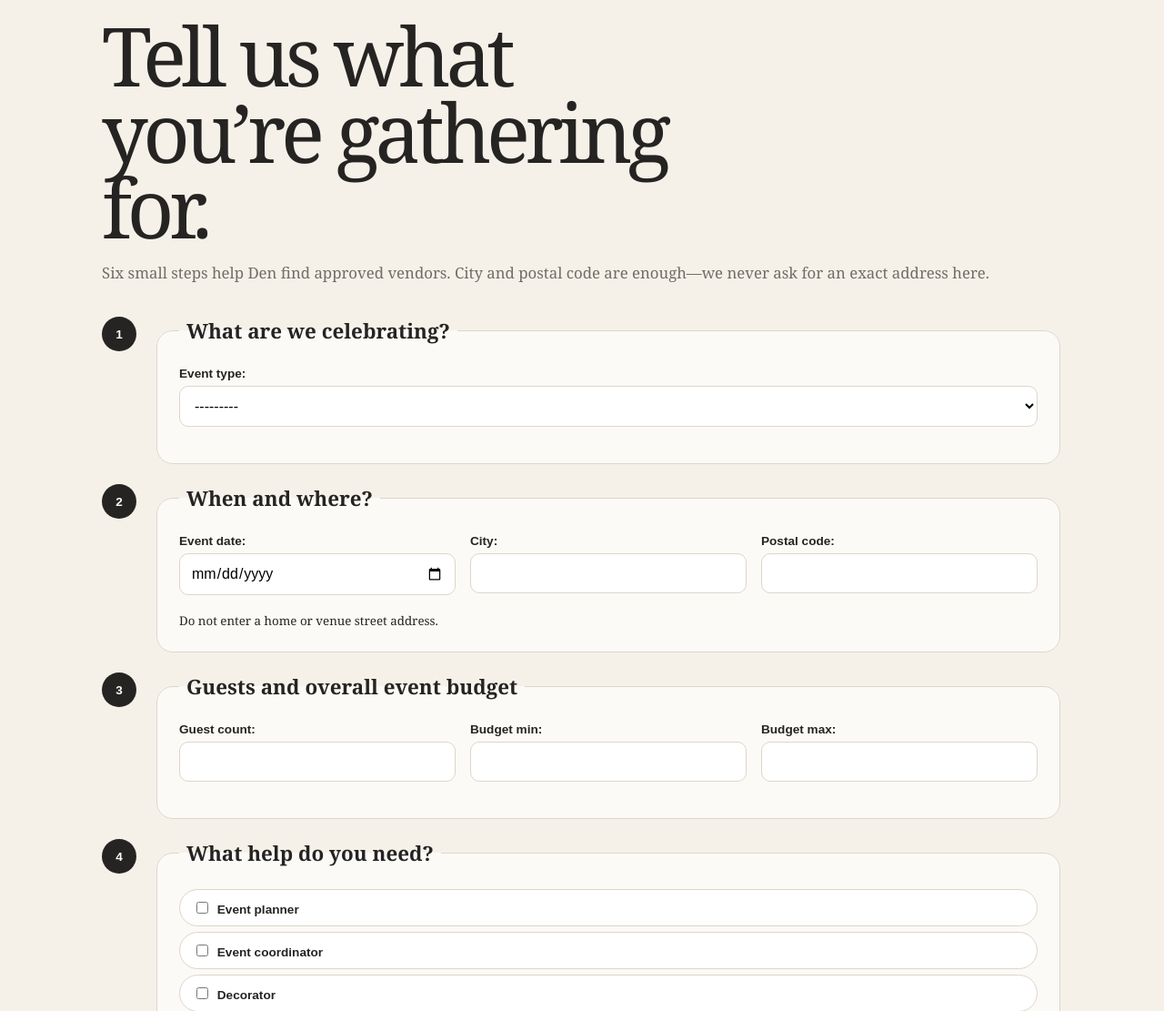
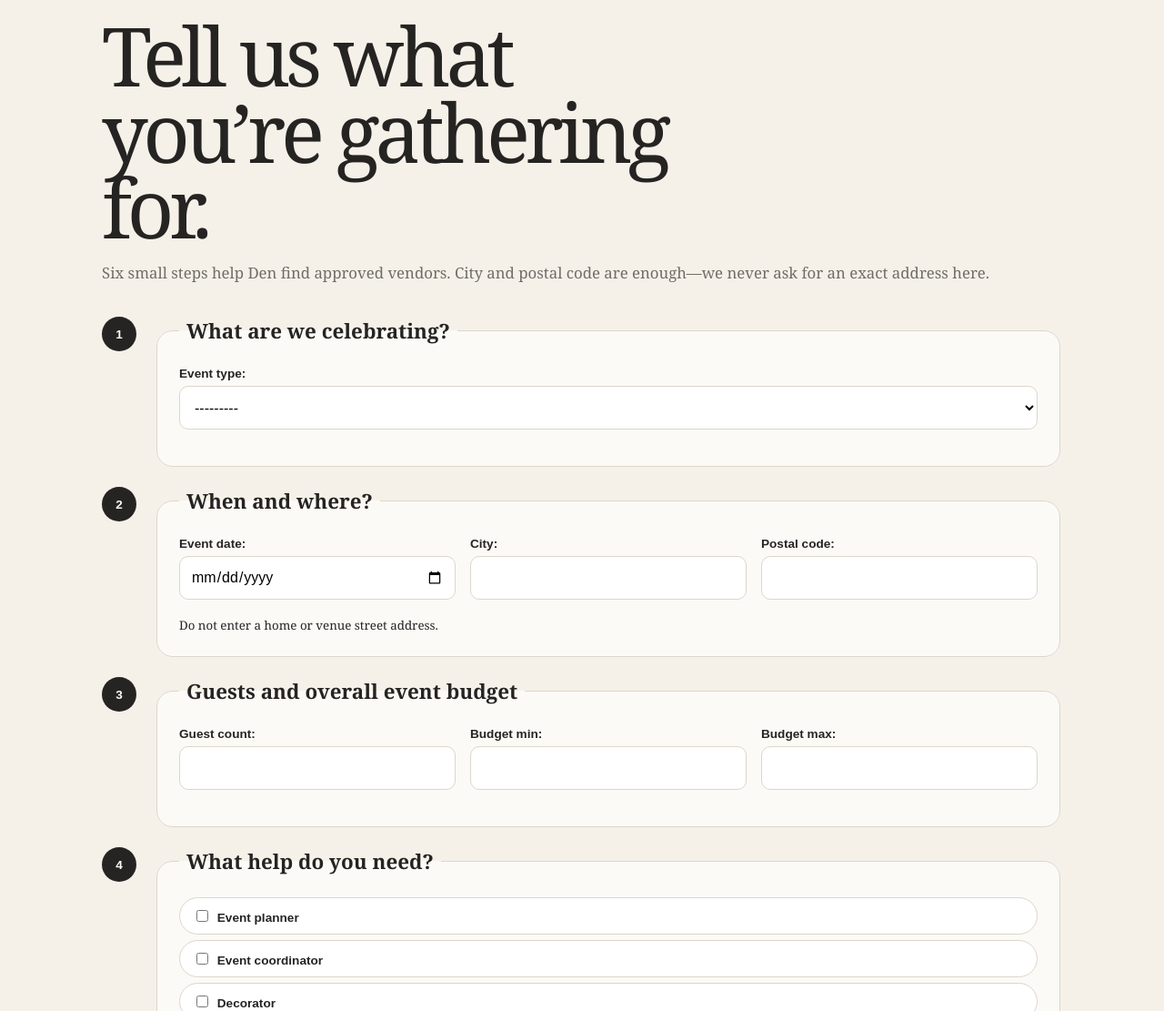
Before and after one commit to AparnaGopi/den, a Django app: page /events/plan/ in a window 1280 px wide. Shown: the part 168-1279 px from the top of the page at 91% size. Run offline with Django 5.2, Linux system fonts and the light colour scheme; the visitor is signed in with stand-in values (Sample User, id 1); data comes from the database, SQL or seed files in the repository.

Commit message:
Align event form columns and give inputs consistent heights

```diff
--- a/static/css/site.css
+++ b/static/css/site.css
@@ -205,3 +205,14 @@ footer p { margin: 0; }
 .discovery-field > input, .discovery-field > select, .discovery-field > textarea { order: 1; }
 .discovery-field > .helptext { order: 2; }
 .discovery-field > .errorlist { order: 3; margin: 6px 0 0; }
+
+/* Equal control heights keep dates, budgets and style choices aligned. */
+.discovery-field > input:not([type="checkbox"]):not([type="radio"]),
+.discovery-field > select {
+  box-sizing: border-box;
+  height: 48px;
+  min-height: 48px;
+  line-height: 1.4;
+}
+.discovery-field > textarea { min-height: 120px; resize: vertical; }
+.discovery-form [hidden] { display: none !important; }
```
